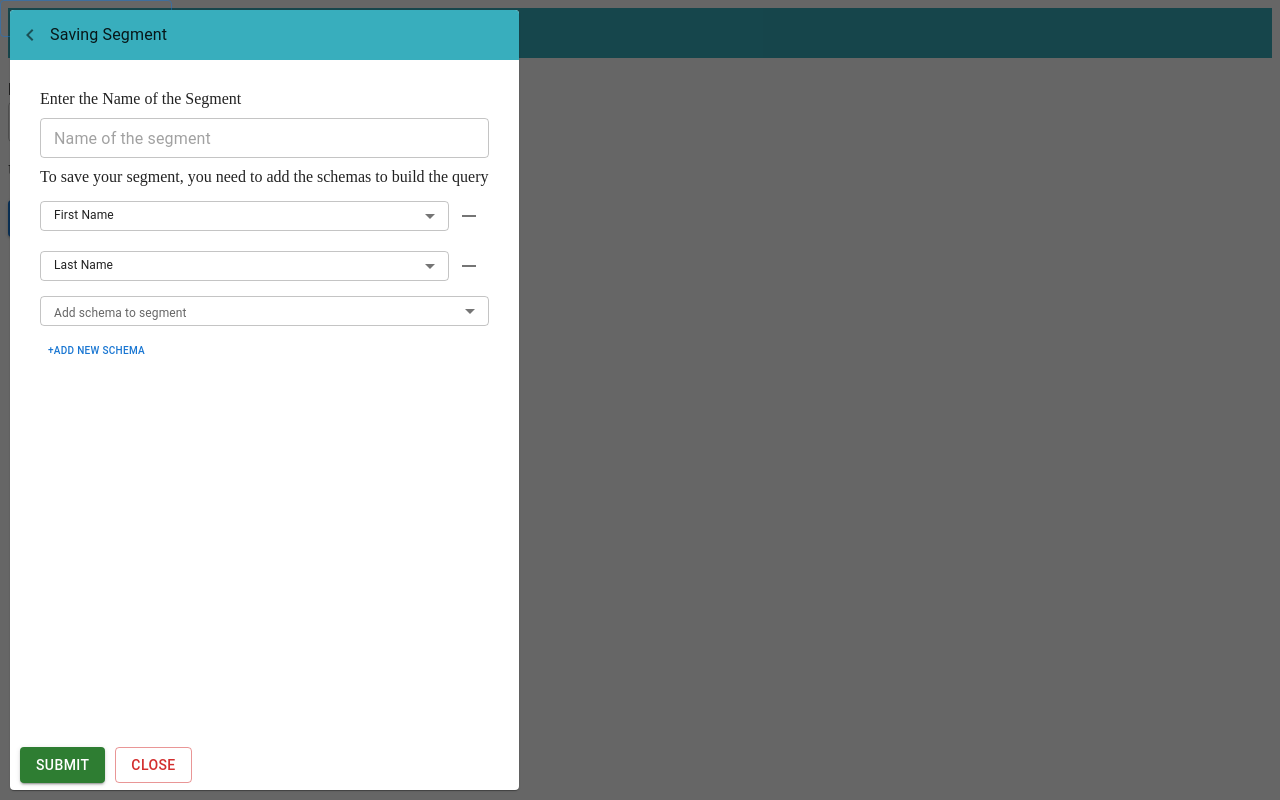
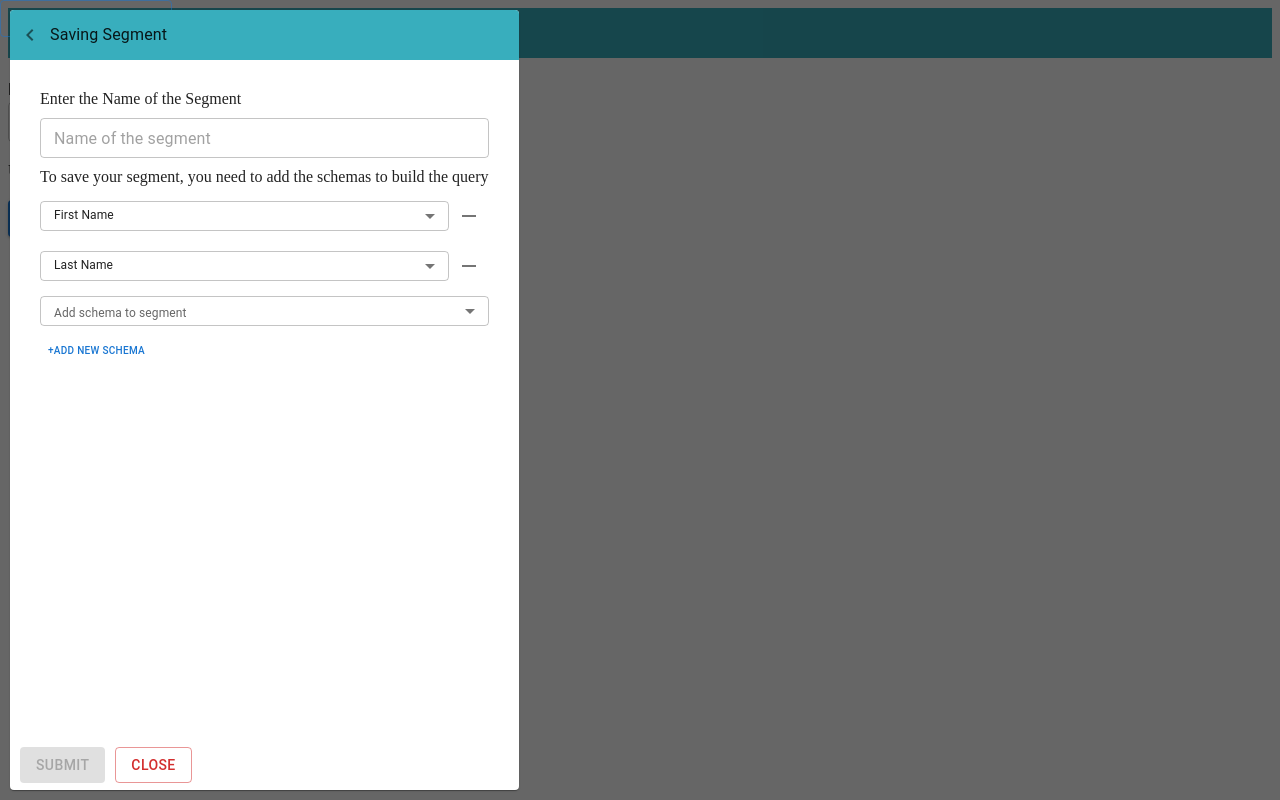
Before and after one commit to karti16/customerLabs-frontend, a React (Vite) app: page / in a window 1280 px wide. Both pictures are taken after typing "Sample" into the empty fields and a click on the button "SAVE SEGMENT". Built offline with nearby package versions, Linux system fonts and the light colour scheme.

Commit message:
button disabled if not name

```diff
--- a/src/Components/NewSegments.jsx
+++ b/src/Components/NewSegments.jsx
@@ -196,6 +196,7 @@ function NewSegments({ isOpen, setIsOpen, webhookUrl }) {
             variant="contained"
             color="success"
             onClick={() => handleSubmit()}
+            disabled={!segmentName}
           >
             Submit
           </Button>
```
